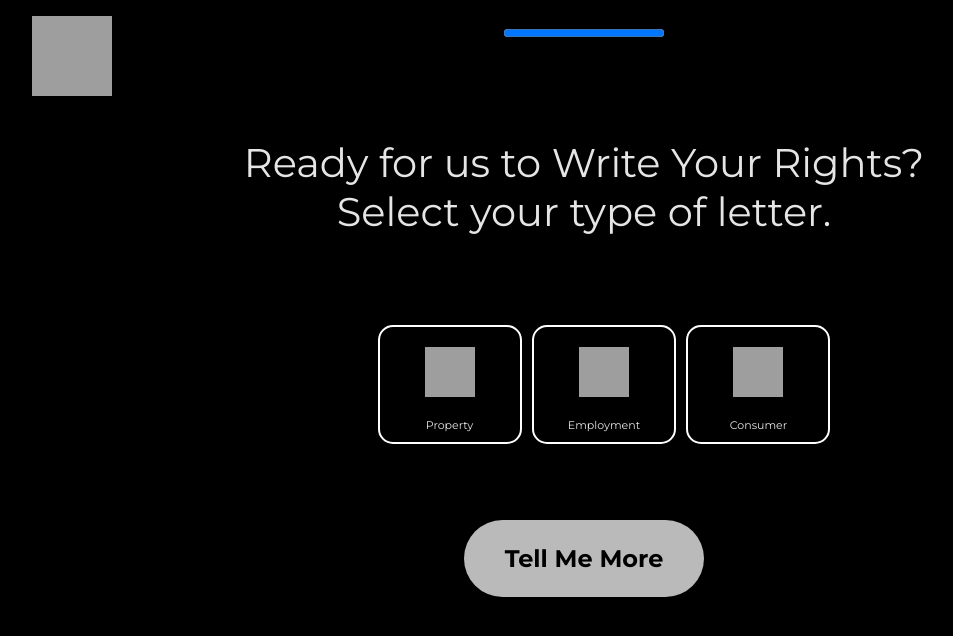
After one commit to kandysan/WriteMyRightsWebApp, a Flask app: template app/templates/typeOfLetter.html in a window 1280 px wide. The commit adds this page. Shown: the top 636 px of the page, without its empty margins (56-1009 px from the left). Run offline with Flask 2, Linux system fonts and the light colour scheme; the template is opened without the code that fills it, so the values that code supplies are empty; grey boxes are pictures that could not be loaded.

Commit message:
Updating from Taylor
Updating from Taylor

```diff
--- a/app/static/styles/writemyrights.css
+++ b/app/static/styles/writemyrights.css
@@ -3,7 +3,7 @@ body {
 }
 
 #wrmNavbarPicture {
-    position: relative;
+    position: absolute;
     width: 5em;
     height: 5em;
     padding-top: 0.5em;
@@ -80,3 +80,75 @@ li {
     outline:none;
     cursor: pointer;
 }
+
+#payment {
+    border-radius: 15px;
+    border: 2px solid #ffffff;
+    padding: 20px;
+    width: 100px;
+    height: 75px;
+    margin: auto;
+  }
+
+
+.next {
+    background-color: #BABABA;
+    border-style: none;
+    width: 10em;
+    border-radius: 2em;
+    padding-top: 1em;
+    padding-bottom: 1em;
+    padding-left: 1em;
+    padding-right: 1em;
+    font-size: 1.5em;
+    font-family: 'Montserrat', sans-serif;
+    font-weight: bold;
+    outline:none;
+    cursor: pointer;
+    margin: 2em;
+
+}
+.back {
+    background-color: #BABABA;
+    border-style: none;
+    width: 10em;
+    border-radius: 2em;
+    padding-top: 1em;
+    padding-bottom: 1em;
+    padding-left: 1em;
+    padding-right: 1em;
+    font-size: 1.5em;
+    font-family: 'Montserrat', sans-serif;
+    font-weight: bold;
+    outline:none;
+    cursor: pointer;
+
+}
+
+#employee {
+    border-radius: 15px;
+    border: 2px solid #ffffff;
+    padding: 20px;
+    width: 100px;
+    height: 75px;
+    margin: auto;
+  }
+
+#consumer {
+border-radius: 15px;
+border: 2px solid #ffffff;
+padding: 20px;
+width: 100px;
+height: 75px;
+margin: auto;
+}
+
+#property {
+    border-radius: 15px;
+    border: 2px solid #ffffff;
+    padding: 20px;
+    width: 100px;
+    height: 75px;
+    margin: auto;
+
+    }
--- /dev/null
+++ b/app/templates/typeOfLetter.html
@@ -0,0 +1,59 @@
+<!DOCTYPE html>
+<html>
+    <head>
+        <link rel="stylesheet" href="writemyrights.css">
+        <!-- Montserrat Font -->
+        <link rel="preconnect" href="https://fonts.gstatic.com">
+        <link href="https://fonts.googleapis.com/css2?family=Montserrat:wght@400;700&display=swap" rel="stylesheet">
+        <!-- Philosopher Font -->
+        <style>
+            @font-face {
+            font-family: Philosopher;
+            src: url('./fonts/Philosopher-Regular.ttf');
+          }
+        </style>
+        <title></title>
+        <meta charset = 'UTF8'>
+        <script></script>
+    </head>
+
+    <body>
+        <a href="./index.html"><img id="wrmNavbarPicture" src="./Write my Rights.PNG"/></a>
+
+        <div id="wrmNavbarAlign">
+            <ul id="wrmNavbar">
+                <progress value="100" max="100"> </progress>
+            </ul>
+        </div>
+
+        <div id="wrmDescriptionAlign">
+            <h2 id="wrmDescription">Ready for us to Write Your Rights? Select your type of letter.</b>
+            </br></br>
+            <div class="float_center">
+                <ul class="child">
+                  <li><div id="property">
+                    <a href=""><img src="./consumer.jpg" width="50" height="50"/></a>
+                    <p style="font-size:11px">Property</p>
+                    </div></li>
+                  <li><div id="employee">
+                    <a href=""><img src="./employees.jpg" width="50" height="50"/></a>
+                    <p style="font-size:11px">Employment</p>
+                    </div></li>
+                  <li><div id="consumer">
+                    <a href=""><img src="./consumer.jpg" width="50" height="50"/></a>
+                    <p style="font-size:11px">Consumer</p>
+                </div></li>
+                </ul>
+                <div class="clear"></div>
+            </div>
+
+            </h2>
+        </div>
+    </br></br>
+        <div id="wrmButtonsDiv">
+            <a href="./faq.html"><button class="back">Tell Me More</button></a>
+
+
+        </div>
+    </body>
+</html>
```
Also changed, not shown: app/templates/paymentDone.html (added, +42 -0 lines), app/templates/paymentOption.html (added, +46 -0 lines), app/static/images/credit.JPG (added), app/static/images/employees.jpg (added).
